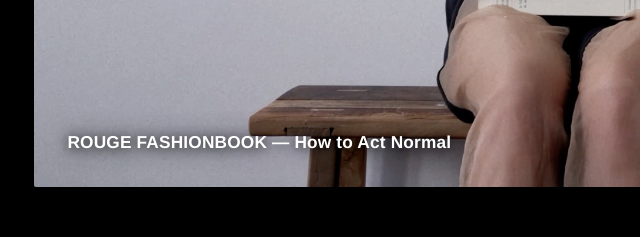
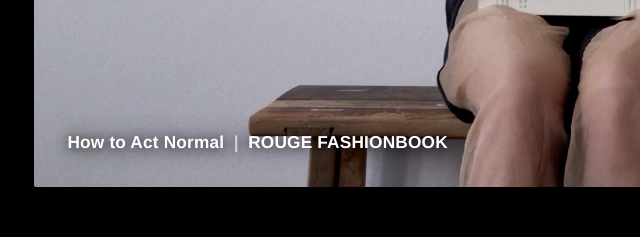
Before and after one commit to siaali/valjean-portfolio, a plain HTML site: page index.html in a window 1280 px wide. Shown: the part 6000-6237 px from the top of the page, 17-657 px from the left. Drawn offline with Linux system fonts and the light colour scheme.

Commit message:
Refine portrait flow layout and unify work titles

```diff
--- a/assets/css/style.css
+++ b/assets/css/style.css
@@ -173,6 +173,9 @@ body.contact-open .site-nav a[data-email-link]::after{display:none}
 /* --card-ar 由卡片按各自 aspect 写入：图片未加载时也先按真实比例占位，滚动不跳动 */
 .grid.is-flow .card-media{aspect-ratio:var(--card-ar,16/9);height:auto;border-radius:2px;background:#0a0a0a}
 .grid.is-flow .card-media img{position:absolute;inset:0;width:100%;height:100%;object-fit:cover}
+/* 竖屏作品（aspect < 1）：大图流里按视口高度封顶、完整居中，两侧留黑边；横屏不受影响 */
+.grid.is-flow .card-media.is-portrait{aspect-ratio:auto;height:min(76vh,780px)}
+.grid.is-flow .card-media.is-portrait img{object-fit:contain}
 
 /* 名字 / 客户 / 年份叠到封面底部：左下「片名 | 客户」，右下白底年份（参考 lonnwave） */
 .grid.is-flow .card-meta{
--- a/assets/js/app.js
+++ b/assets/js/app.js
@@ -239,14 +239,15 @@
     var empty = $('#gridEmpty');
     if (empty) empty.hidden = list.length > 0;
     grid.innerHTML = list.map(function (w) {
+      var ar = parseAspect(w.aspect);
       return '<a class="card reveal" href="work.html?w=' + encodeURIComponent(w.id) + '">' +
-        '<div class="card-media" style="--card-ar:' + parseAspect(w.aspect).toFixed(4) + '">' +
+        '<div class="card-media' + (ar < 1 ? ' is-portrait' : '') + '" style="--card-ar:' + ar.toFixed(4) + '">' +
           '<img src="' + esc(w.cover) + '" alt="' + esc(w.title) + '" loading="lazy">' +
           '<span class="card-explore">Explore ↗</span>' +
         '</div>' +
         '<div class="card-meta"><div>' +
           '<span class="card-title">' + esc(w.title) + '</span>' +
-          '<span class="card-client">' + esc(w.client) + '</span>' +
+          (w.client && w.client !== w.title ? '<span class="card-client">' + esc(w.client) + '</span>' : '') +
         '</div><span class="card-year">' + esc(w.year) + '</span></div>' +
       '</a>';
     }).join('');
--- a/data/works.json
+++ b/data/works.json
@@ -188,8 +188,8 @@
     },
     {
       "id": "w08",
-      "title": "ROUGE FASHIONBOOK — How to Act Normal",
-      "client": "",
+      "title": "How to Act Normal",
+      "client": "ROUGE FASHIONBOOK",
       "year": "",
       "category": "commercial",
       "aspect": "5:4",
@@ -231,7 +231,7 @@
     {
       "id": "w10",
       "title": "TOTEME",
-      "client": "TOTEME",
+      "client": "",
       "year": "2026",
       "category": "commercial",
       "aspect": "9:16",
@@ -250,7 +250,7 @@
     {
       "id": "w11",
       "title": "13DE MARZO",
-      "client": "13DE MARZO",
+      "client": "",
       "year": "2024",
       "category": "commercial",
       "aspect": "16:9",
```
